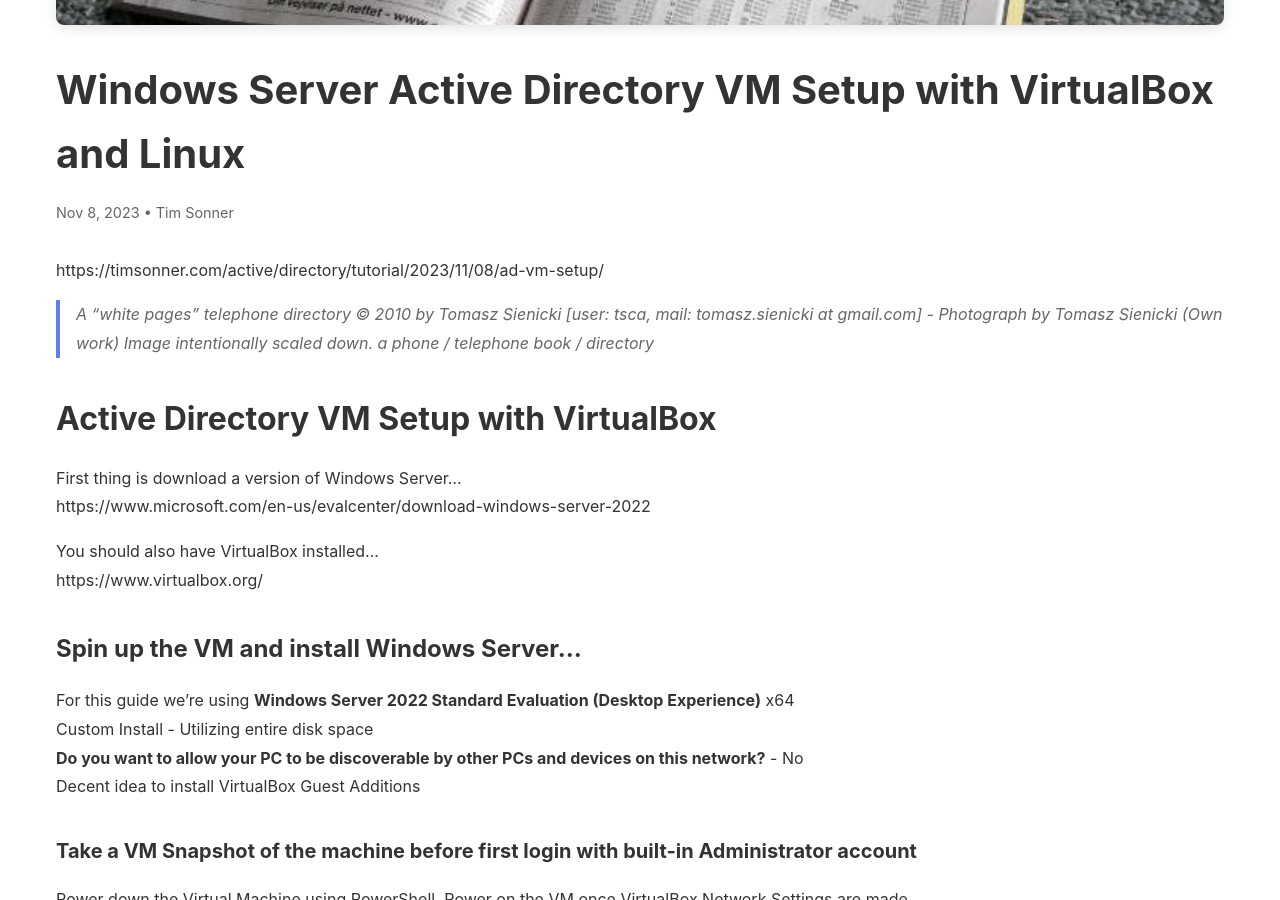
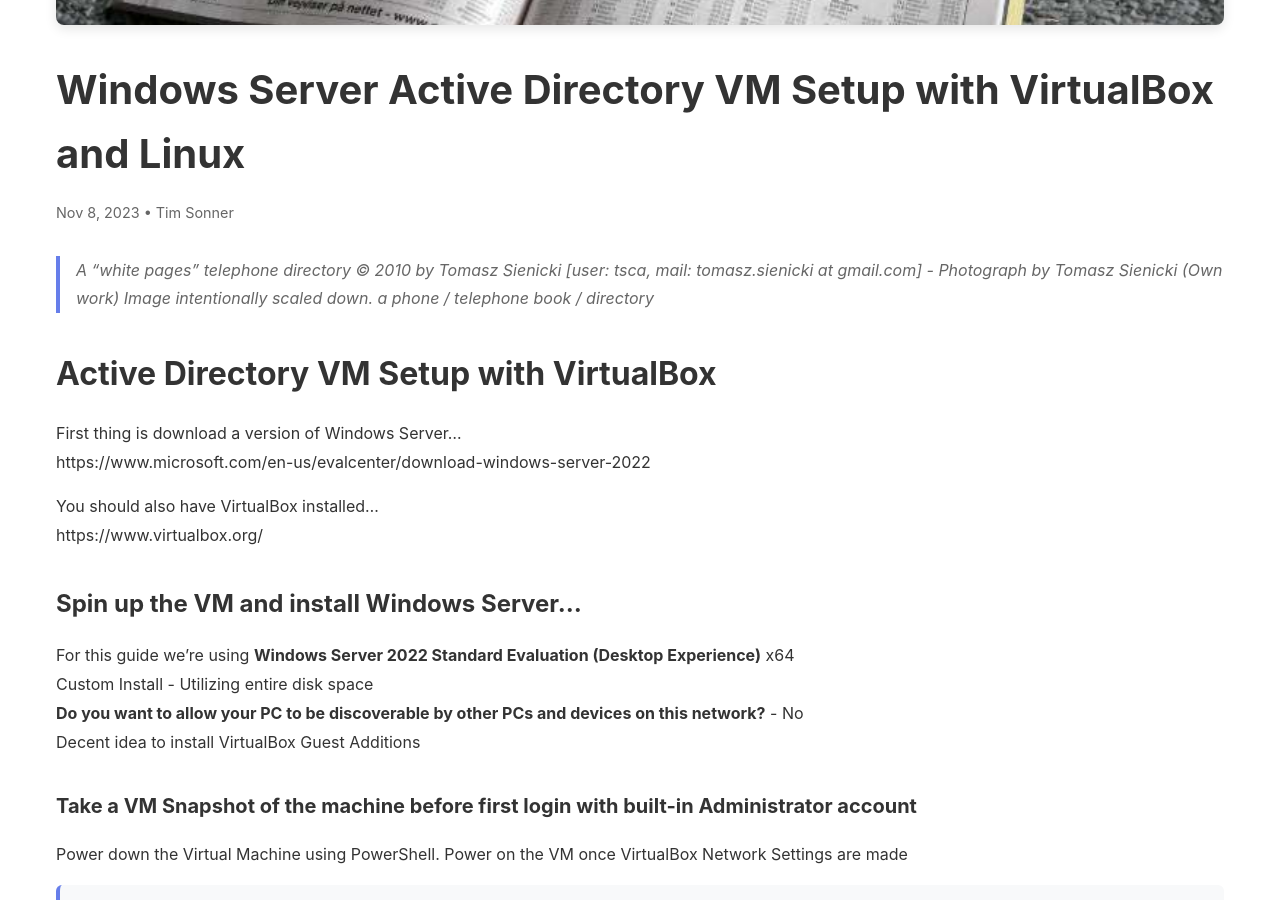
Before and after one commit to timsonner/timsonner.github.io, a Jekyll site: the page built from _posts/2023-11-08-ad-vm-setup.md, in a window 1280 px wide and 900 px high, scrolled down 380 px. Built offline with Jekyll 4.4.1, drawn with Linux system fonts in a browser that asks for light colours; some of the changed lines change nothing that is shown.

Commit message:
remove test link

```diff
--- a/_posts/2023-11-08-ad-vm-setup.md
+++ b/_posts/2023-11-08-ad-vm-setup.md
@@ -6,8 +6,6 @@
 excerpt: "Guide to setting up an Active Directory Domain Controller in VirtualBox using Kali"
 featured_image: "/assets/images/ad-vm-setup/ad-vm-setup-hero.jpeg"
 ---
-
-https://timsonner.com/active/directory/tutorial/2023/11/08/ad-vm-setup/
 
 > A "white pages" telephone directory
 © 2010 by Tomasz Sienicki [user: tsca, mail: tomasz.sienicki at gmail.com] - Photograph by Tomasz Sienicki (Own work) Image intentionally scaled down.
```
